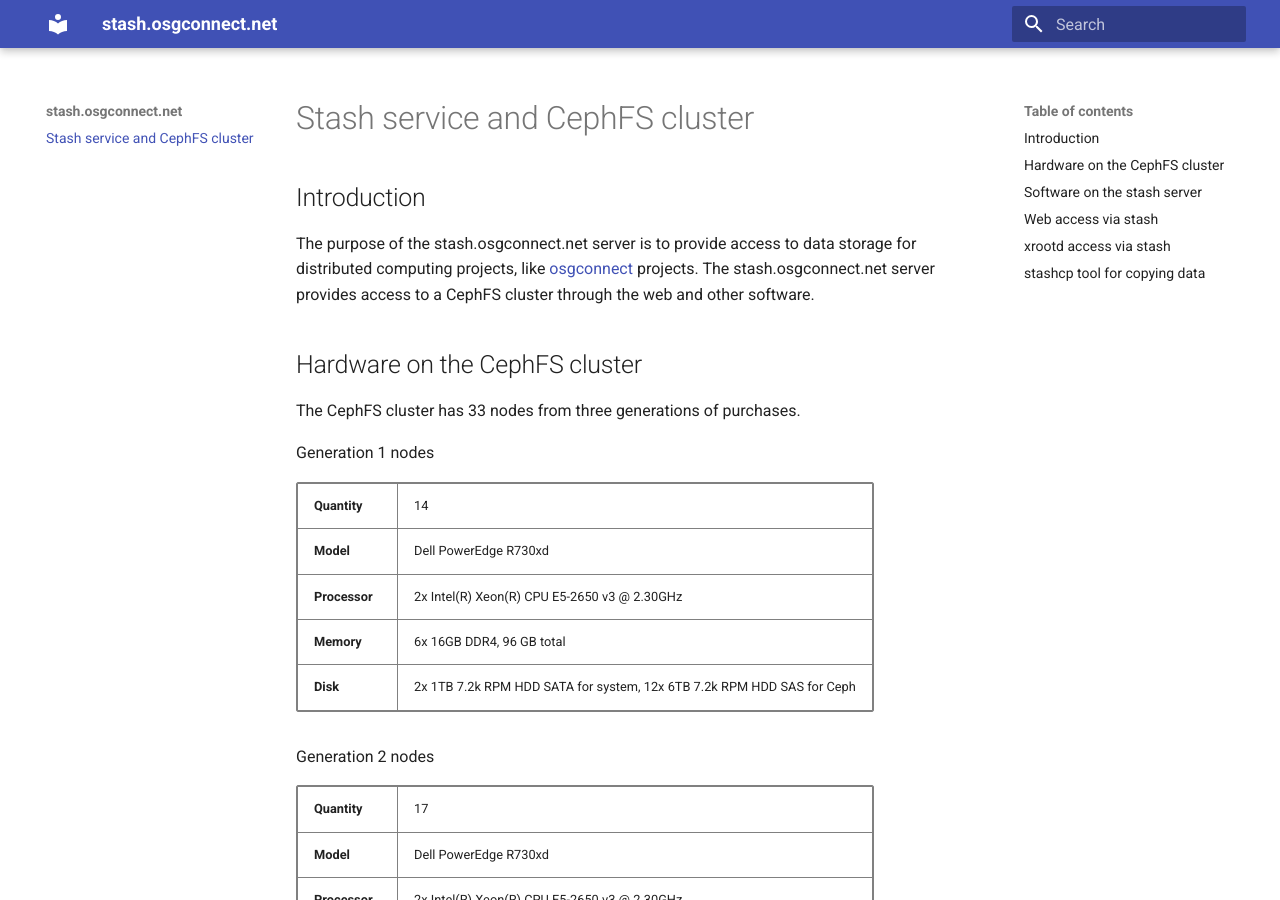
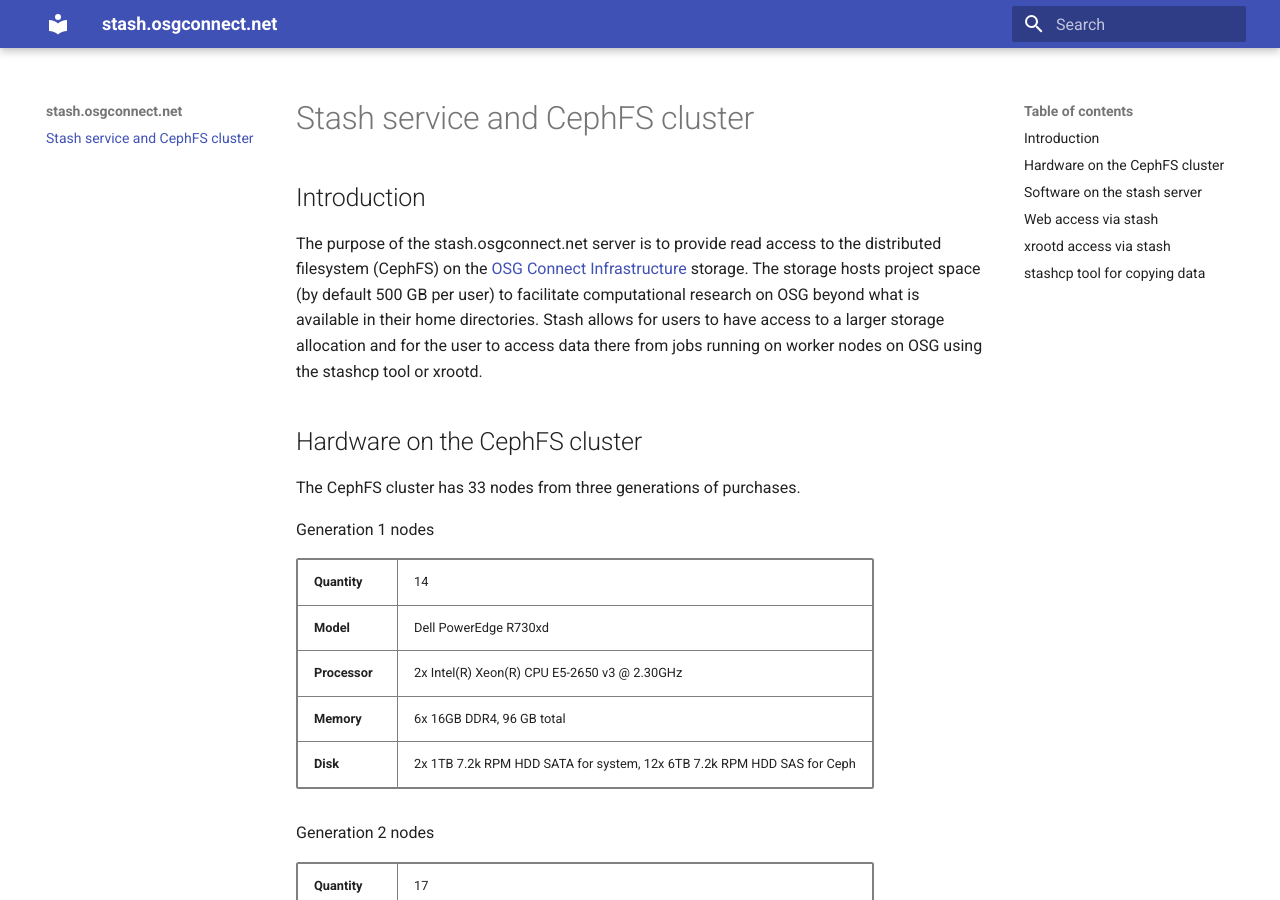
Before and after one commit to maniaclab/stashosgconnect-splash, an MkDocs documentation site: the page built from docs/index.md, in a window 1280 px wide and 900 px high. Built offline with MkDocs 1.6.1 and Material for MkDocs 9.7.7, drawn with Linux system fonts in a browser that asks for light colours.

Commit message:
Update index.md

```diff
--- a/docs/index.md
+++ b/docs/index.md
@@ -2,7 +2,7 @@
 
 ## Introduction
 
-The purpose of the stash.osgconnect.net server is to provide access to data storage for distributed computing projects, like [osgconnect](https://www.osgconnect.net) projects. The stash.osgconnect.net server provides access to a CephFS cluster through the web and other software.
+The purpose of the stash.osgconnect.net server is to provide read access to the distributed filesystem (CephFS) on the [OSG Connect Infrastructure](https://opensciencegrid.org/) storage. The storage hosts project space (by default 500 GB per user) to facilitate computational research on OSG beyond what is available in their home directories. Stash allows for users to have access to a larger storage allocation and for the user to access data there from jobs running on worker nodes on OSG using the stashcp tool or xrootd.
 
 ## Hardware on the CephFS cluster
 
```
